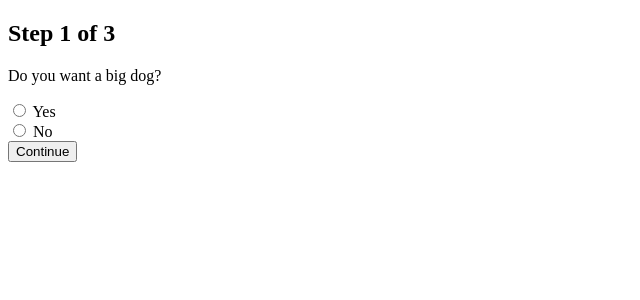
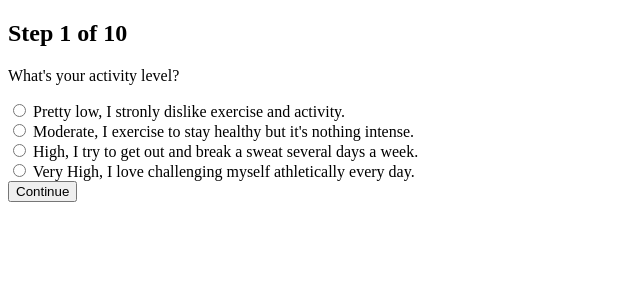
Before and after one commit to indiabell/csen161-final-project, a PHP site: page /quiz.php in a window 1280 px wide. Shown: the part 58-358 px from the top of the page, without its empty margins (0-640 px from the left). Run offline with PHP 8.4, Linux system fonts and the light colour scheme.

Commit message:
Change of quiz questions

```diff
--- a/quiz.php
+++ b/quiz.php
@@ -3,9 +3,39 @@
 
   // Quiz steps and options
   $questions = [
-    1 => ["Do you want a big dog?", ["yes", "no"]],
-    2 => ["Are you okay with lots of shedding?", ["yes", "no"]],
-    3 => ["Do you need a family-friendly dog?", ["yes", "no"]]
+    //activity level
+    1 => ["What's your activity level?", ["Pretty low, I stronly dislike exercise and activity.",
+          "Moderate, I exercise to stay healthy but it's nothing intense.",
+          "High, I try to get out and break a sweat several days a week.",
+          "Very High, I love challenging myself athletically every day."]],
+    //introvert dog or extrovert dog
+    2 => ["Are you an introvert or extrovert?", ["Introvert for sure", "Extrovert for sure","Somewhere in the middle"]],
+    //family or outdoors, while updating activity level and introvert extrovert
+    3 => ["What's your absolute favorite thing to do?", ["Read a good book", "Travel to new vacation spots"
+        ,"Go on a bike ride", "Hike and camp outdoors","Hang with friends and family"]],
+    //beginner friendly dog or challenging dog
+    4 => ["Would you rather...",["Try something you've never done before", "Do something you already know you enjoy"]],
+    //Updating family or self oriented
+    5 => ["What's most important to you?",["Your relationships", "Self-improvement", "Memorable experiences",
+        "Staying healthy","The environment"]],
+     //Updating family or self oriented and energy level
+    6 => ["What describes you best?",["Low-maintenance","Up for anything","Family-oriented"]],
+    //Updating family or self oriented and energy level
+    7 => ["On the weekend, would you rather...",["Explore a new city","Go backpacking in the woods",
+        "Have a backyard BBQ","Run a 5K", "Work on a creative project"]],
+    //the level of obedience. Peeps with stronger leadership can handle tougher dog
+    8 => ["You tend to ...",["Go with the flow","Take the lead","Come up with ingenious solutions",
+        "Silently Observe", "Refuse to give in"]],
+    //dog size
+    9 => ["Which dog sounds most like your vibe?", [
+    "Small and snuggly (fits in your bag)",
+    "Medium-sized and versatile (lap dog or adventure buddy)",
+    "Big and bold (goofy giant with a heart of gold)"]],
+    //shedding, long hair short hair
+    10 => ["How do you feel about dog hair everywhere?", [
+    "I need my home spotless — low/no shedding please",
+    "I'm okay vacuuming often — love fluffy dogs",
+    "I'll brush it daily if they're cute enough"]]
   ];
 
   $step = isset($_GET['step']) ? intval($_GET['step']) : 1;
```
Also changed, not shown: breeds.db (added), quiz_results.db (added), 1 other file.
